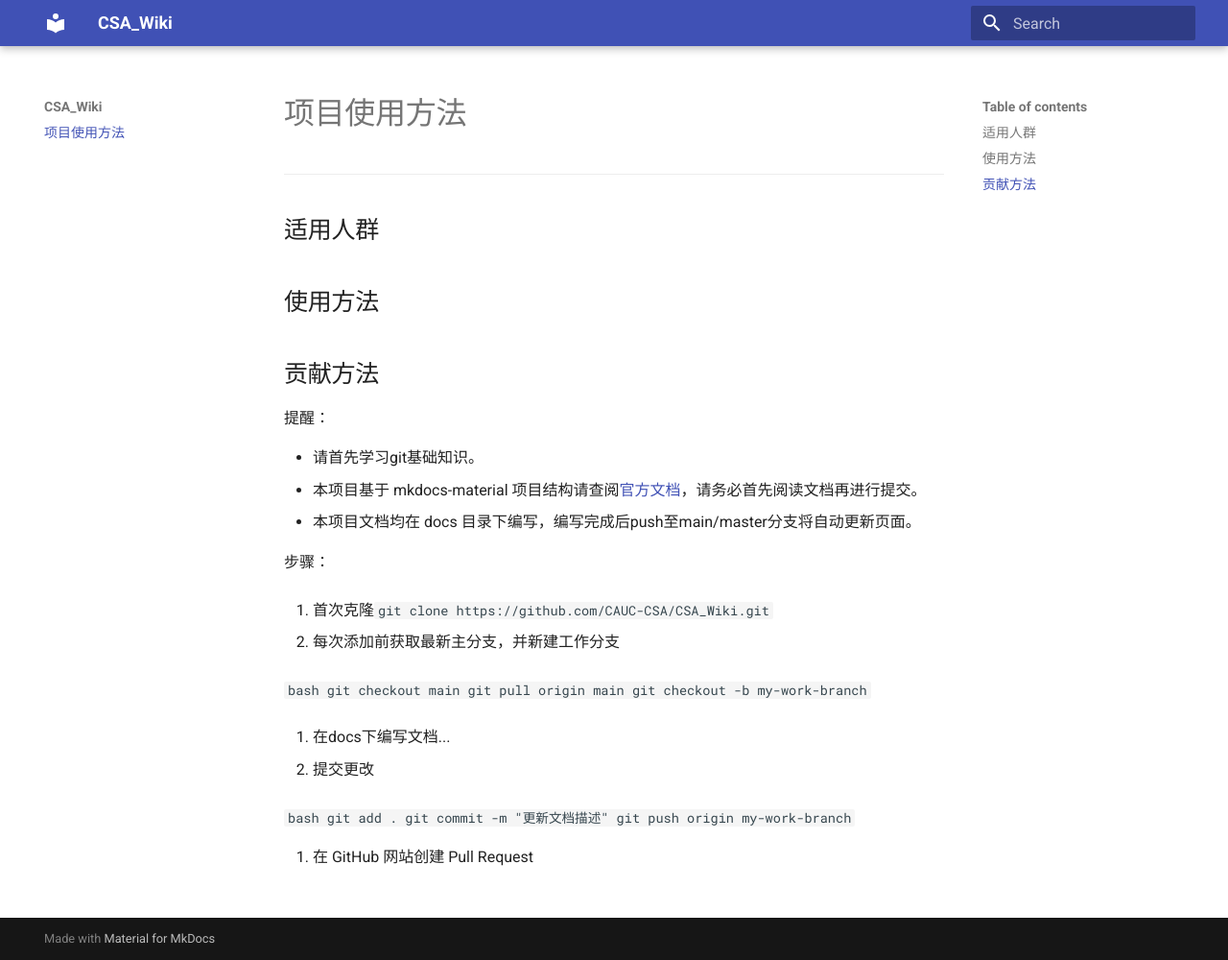
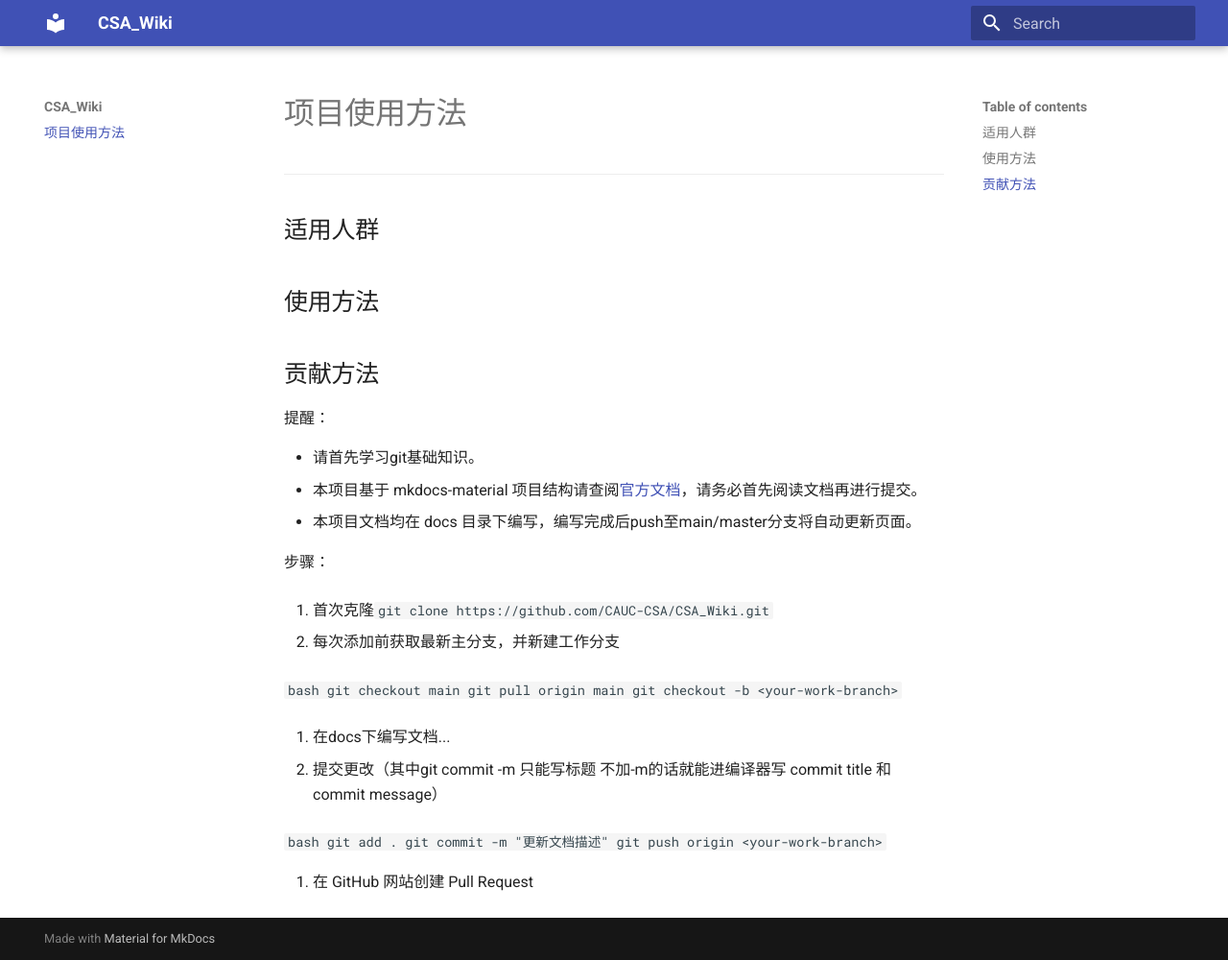
Before and after one commit to Gavver/CAUC-CSA.github.io, an MkDocs documentation site: the page built from docs/index.md, in a window 1280 px wide and 1000 px high. Shown: the whole window at 96% size. Built offline with MkDocs 1.6.1 and Material for MkDocs 9.7.7, drawn with Linux system fonts in a browser that asks for light colours.

Commit message:
Change git tips

````diff
--- a/docs/index.md
+++ b/docs/index.md
@@ -23,17 +23,17 @@
    ```bash
    git checkout main
    git pull origin main
-   git checkout -b my-work-branch
+   git checkout -b <your-work-branch>
    ```
 
 3. 在docs下编写文档...
 
-4. 提交更改
+4. 提交更改（其中git commit -m 只能写标题 不加-m的话就能进编译器写 commit title 和 commit message）
 
    ```bash
    git add .
    git commit -m "更新文档描述"
-   git push origin my-work-branch
+   git push origin <your-work-branch>
    ```
 
 5. 在 GitHub 网站创建 Pull Request
````
